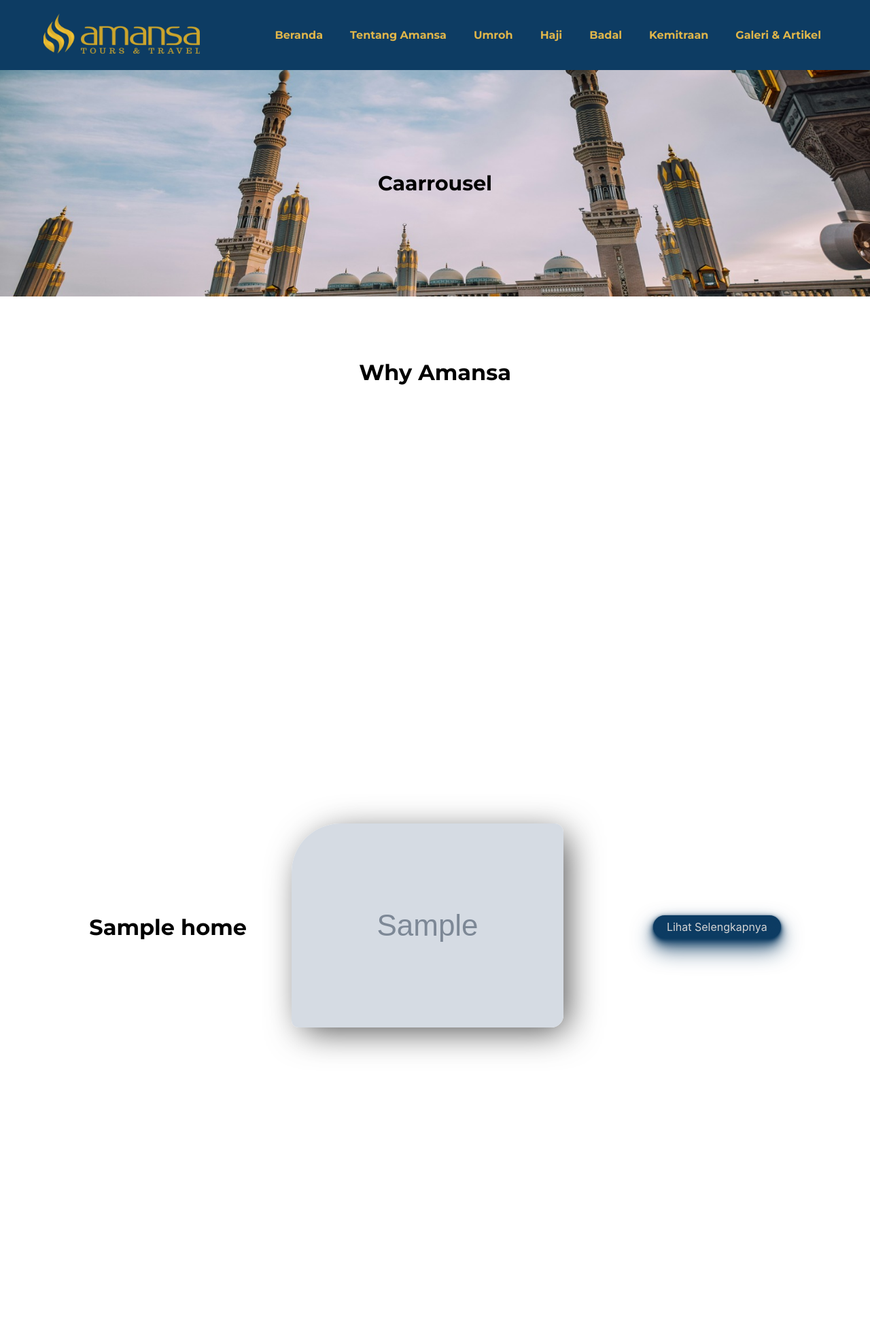
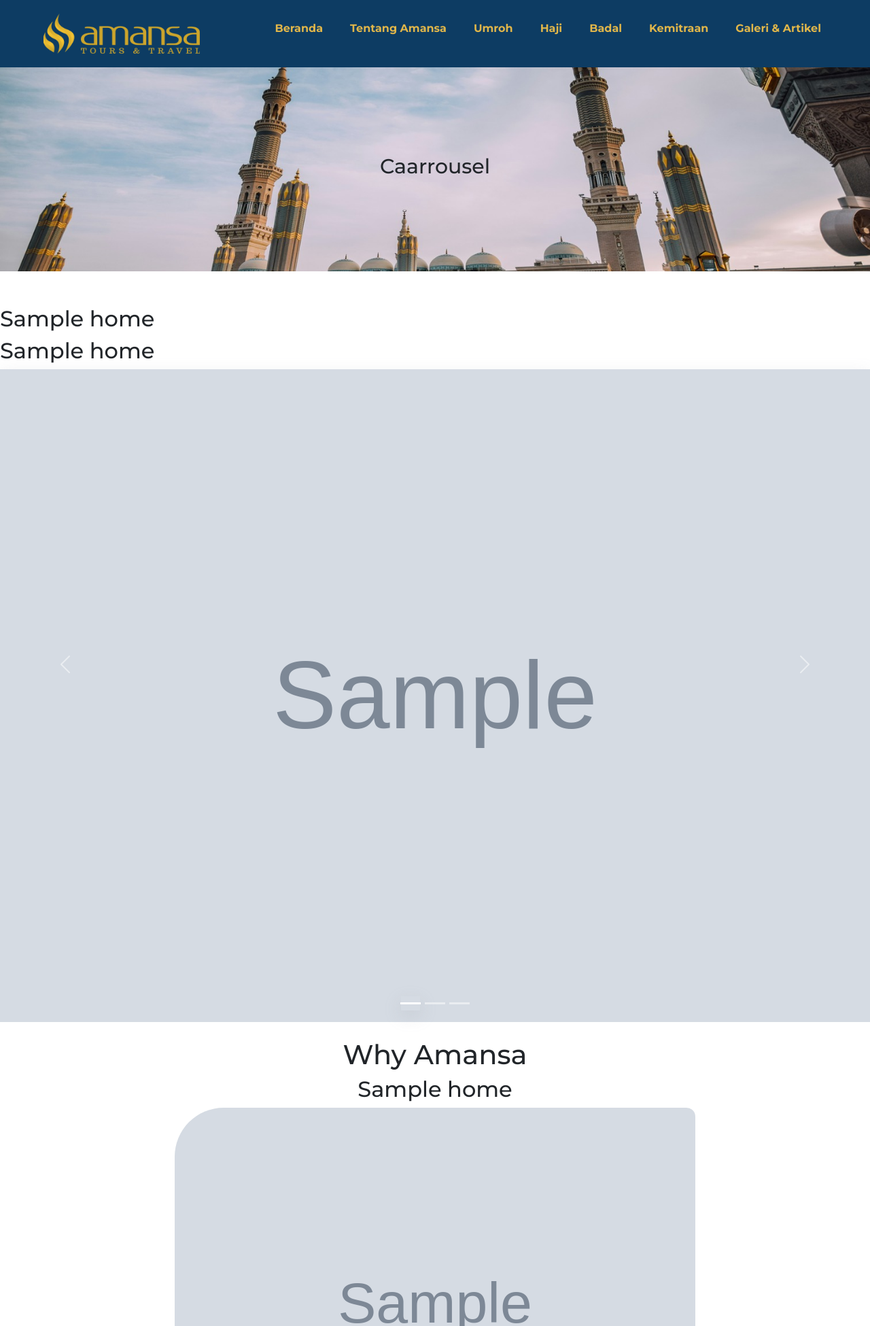
Before and after one commit to A063MuhammadIrfanAryaSyahputra/ManajemenPerpustakaan, a PHP site: page /Main/index.php in a window 1280 px wide. Shown: the top 1950 px of the page at 68% size. Run offline with PHP 8.4, Linux system fonts and the light colour scheme; tables that the repository leaves empty or names only in its code hold one stand-in row (values such as "Sample post"); grey boxes marked "Sample" are stand-in pictures.

Commit message:
added home with carrousel

```diff
--- a/Main/css/style.css
+++ b/Main/css/style.css
@@ -156,6 +156,16 @@
   -moz-box-shadow: 10px 10px 51px -7px rgba(0, 0, 0, 0.75);
 }
 
+.containerCoverDotIcon img {
+  width: 65%;
+  border-radius: 72px 13px 18px 10px;
+  /* -webkit-border-radius: 72px 13px 18px 10px; */
+  /* -moz-border-radius: 72px 13px 18px 10px; */
+  /* box-shadow: 10px 10px 51px -7px rgba(0, 0, 0, 0.75); */
+  /* -webkit-box-shadow: 10px 10px 51px -7px rgba(0, 0, 0, 0.75); */
+  /* -moz-box-shadow: 10px 10px 51px -7px rgba(0, 0, 0, 0.75); */
+}
+
 .parallax-1 {
   background-image: url("../assets/umrohh.jpg");
   background-repeat: no-repeat;
@@ -188,6 +198,19 @@
 }
 
 .containerPaketUmroh {
+  width: 92%;
+  margin: auto;
+  height: 1550px;
+  /* border: 6px solid rgb(14, 255, 74); */
+  align-items: center;
+  text-align: center;
+  display: flex;
+  flex-wrap: wrap;
+  flex-direction: row;
+  justify-content: space-around;
+}
+
+.containerHomeDotIcon {
   width: 92%;
   margin: auto;
   height: 1550px;
--- a/Main/footerAmansa.php
+++ b/Main/footerAmansa.php
@@ -16,7 +16,7 @@
         <div class="footer-section">
             <h2>Address</h2>
             <p>1234 Street Name, City, Country</p>
-            <a href="Admin/loginPage" class="sidebar-link"> > Login</a>
+            <a href="../Admin/loginPage" class="sidebar-link"> > Login</a>
         </div>
     </div>
     <div class="footer-bottom">
--- a/Main/index.php
+++ b/Main/index.php
@@ -10,10 +10,15 @@
   <meta name="viewport" content="width=device-width, initial-scale=1.0" />
   <meta http-equiv="X-UA-Compatible" content="ie=edge" />
   <title>Responsive Navbar</title>
+  <link href="https://cdn.jsdelivr.net/npm/bootstrap@5.3.3/dist/css/bootstrap.min.css" rel="stylesheet" integrity="sha384-QWTKZyjpPEjISv5WaRU9OFeRpok6YctnYmDr5pNlyT2bRjXh0JMhjY6hW+ALEwIH" crossorigin="anonymous">
+  <script src="https://cdn.jsdelivr.net/npm/bootstrap@5.3.3/dist/js/bootstrap.bundle.min.js" integrity="sha384-YvpcrYf0tY3lHB60NNkmXc5s9fDVZLESaAA55NDzOxhy9GkcIdslK1eN7N6jIeHz" crossorigin="anonymous"></script>
+
   <link rel="stylesheet" type="text/css" href="css/style.css" />
+
 </head>
 
 <body>
+
 
   <?php include 'navbarAmansa.php'; ?>
 
@@ -28,129 +33,101 @@
       </div>
     </div>
   </div>
+
+
+  <div id="hero-carousel" class="carousel slide" data-bs-ride="carousel" data-bs-interval="2000">
+    <div class="carousel-indicators">
+      <button type="button" data-bs-target="#hero-carousel" data-bs-slide-to="0" class="active" aria-current="true" aria-label="Slide 1"></button>
+      <button type="button" data-bs-target="#hero-carousel" data-bs-slide-to="1" aria-label="Slide 2"></button>
+      <button type="button" data-bs-target="#hero-carousel" data-bs-slide-to="2" aria-label="Slide 3"></button>
+    </div>
+
+    <div class="carousel-inner">
+
+      <div class="">
+        <?php
+        $rows = mysqli_query($conn, "SELECT * FROM home WHERE id = 1");
+        foreach ($rows as $row) :
+        ?>
+          <div class="whyAmansaContent">
+            <h2><?php echo $row["nama"]; ?></h2>
+            <div class="containerCoverDotIcon">
+
+              <h2><?php echo $row["nama"]; ?></h2>
+            </div>
+          </div>
+        <?php endforeach; ?>
+      </div>
+
+      <div class="carousel-item active c-item">
+      <img src="../Admin/img/<?php echo $row['cover']; ?>" alt="Cover Image" class="d-block w-100 c-img" alt="Slide 1">
+        <div class="carousel-caption top-0 mt-4">
+
+
+        </div>
+      </div>
+      <div class="carousel-item c-item">
+        <img src="https://persadaindonesia.com/wp-content/uploads/2023/06/Frame-418-1536x539.webp" class="d-block w-100 c-img" alt="Slide 2">
+        <div class="carousel-caption top-0 mt-4">
+
+
+        </div>
+      </div>
+      <div class="carousel-item c-item">
+        <img src="https://persadaindonesia.com/wp-content/uploads/2023/06/Frame-418-1536x539.webp" class="d-block w-100 c-img" alt="Slide 3">
+        <div class="carousel-caption top-0 mt-4">
+
+        </div>
+      </div>
+    </div>
+    <button class="carousel-control-prev" type="button" data-bs-target="#hero-carousel" data-bs-slide="prev">
+      <span class="carousel-control-prev-icon" aria-hidden="true"></span>
+      <span class="visually-hidden">Previous</span>
+    </button>
+    <button class="carousel-control-next" type="button" data-bs-target="#hero-carousel" data-bs-slide="next">
+      <span class="carousel-control-next-icon" aria-hidden="true"></span>
+      <span class="visually-hidden">Next</span>
+    </button>
   </div>
 
   <div class="containerUmroh">
     <br>
     <h1>Why Amansa</h1>
-    <div class="containerPaketUmroh">
-      <!-- <div class="paketUmroh"> -->
+
+    <div class="">
       <?php
-        $i = 1;
-        $rows = mysqli_query($conn, "SELECT * FROM home WHERE id = 1"); ?>
-        <?php foreach ($rows as $row) : ?>
-          <tr>
-            <td>
-              <h1><?php echo $row["nama"]; ?></h1>
-            </td>
-            <div class="containerCoverUmroh"> <!-- This class is for bentuk bracket -->
-              <td><img src="../Admin/img/<?php echo $row['cover']; ?>" alt=""></td>
+      $rows = mysqli_query($conn, "SELECT * FROM home WHERE id = 1");
+      foreach ($rows as $row) :
+      ?>
+        <div class="whyAmansaContent">
+          <h2><?php echo $row["nama"]; ?></h2>
+          <div class="containerCoverDotIcon">
+            <img src="../Admin/img/<?php echo $row['cover']; ?>" alt="Cover Image">
+            <h2><?php echo $row["nama"]; ?></h2>
           </div>
-            <?php
-            echo
-            "<br><td><a href='paketHaji.php?id=" . $row['id'] . "' class='button33'>Lihat Selengkapnya</a> </td>" ?>
-          </tr>
+        </div>
       <?php endforeach; ?>
     </div>
 
-      <div class="paketUmroh">
+    <div class="">
       <?php
-        $i = 1;
-        $rows = mysqli_query($conn, "SELECT * FROM home WHERE id = 2"); ?>
-        <?php foreach ($rows as $row) : ?>
-          <tr>
-            <td>
-              <h1><?php echo $row["nama"]; ?></h1>
-            </td>
-            <div class="containerCoverUmroh">
-              <td><img src="../Admin/img/<?php echo $row['cover']; ?>" alt=""></td>
+      $rows = mysqli_query($conn, "SELECT * FROM home WHERE id = 1");
+      foreach ($rows as $row) :
+      ?>
+        <div class="whyAmansaContent">
+          <h2><?php echo $row["nama"]; ?></h2>
+          <div class="containerCoverDotIcon">
+            <img src="../Admin/img/<?php echo $row['cover']; ?>" alt="Cover Image">
+            <h2><?php echo $row["nama"]; ?></h2>
           </div>
-            <?php
-            echo
-            "<br><td><a href='paketHaji.php?id=" . $row['id'] . "' class='button33'>Lihat Selengkapnya</a> </td>" ?>
-          </tr>
+        </div>
       <?php endforeach; ?>
     </div>
 
-      <div class="paketUmroh">
-        <?php
-        $i = 1;
-        $rows = mysqli_query($conn, "SELECT * FROM home WHERE id = 3"); ?>
-        <?php foreach ($rows as $row) : ?>
-          <tr>
-            <td>
-              <h1><?php echo $row["nama"]; ?></h1>
-            </td>
-            <div class="containerCoverUmroh">
-              <td><img src="../Admin/img/<?php echo $row['cover']; ?>" alt=""></td>
-            </div>
-            <?php
-            echo
-            "<br><td><a href='paketHaji.php?id=" . $row['id'] . "' class='button33'>Lihat Selengkapnya</a> </td>" ?>
-          </tr>
-        <?php endforeach; ?>
+    <br>
   </div>
 
-      <div class="paketUmroh">
-        <?php
-        $i = 1;
-        $rows = mysqli_query($conn, "SELECT * FROM home WHERE id = 4"); ?>
-        <?php foreach ($rows as $row) : ?>
-          <tr>
-            <td>
-              <h1><?php echo $row["nama"]; ?></h1>
-            </td>
-            <div class="containerCoverUmroh">
-              <td><img src="../Admin/img/<?php echo $row['cover']; ?>" alt=""></td>
-            </div>
-            <?php
-            echo
-            "<br><td><a href='paketHaji.php?id=" . $row['id'] . "' class='button33'>Lihat Selengkapnya</a> </td>" ?>
-          </tr>
-        <?php endforeach; ?>
-      </div>
-      <div class="paketUmroh">
-
-        <?php
-        $i = 1;
-        $rows = mysqli_query($conn, "SELECT * FROM home WHERE id = 5"); ?>
-        <?php foreach ($rows as $row) : ?>
-          <tr>
-            <td>
-              <h1><?php echo $row["nama"]; ?></h1>
-            </td>
-            <div class="containerCoverUmroh">
-              <td><img src="../Admin/img/<?php echo $row['cover']; ?>" alt=""></td>
-            </div>
-            <?php
-            echo
-            "<br><td><a href='paketHaji.php?id=" . $row['id'] . "' class='button33'>Lihat Selengkapnya</a> </td>" ?>
-          </tr>
-        <?php endforeach; ?>
-      </div>
-      <div class="paketUmroh">
-        <?php
-        $i = 1;
-        $rows = mysqli_query($conn, "SELECT * FROM home WHERE id = 6"); ?>
-        <?php foreach ($rows as $row) : ?>
-          <tr>
-            <td>
-              <h1><?php echo $row["nama"]; ?></h1>
-            </td>
-            <div class="containerCoverUmroh">
-              <td><img src="../Admin/img/<?php echo $row['cover']; ?>" alt=""></td>
-            </div>
-            <?php
-            echo
-            "<br><td><a href='paketHaji.php?id=" . $row['id'] . "' class='button33'>Lihat Selengkapnya</a> </td>" ?>
-          </tr>
-        <?php endforeach; ?>
-      </div>
-      <br>
-    </div>
-  </div>
   <?php include 'footerAmansa.php'; ?>
-
 
   <script src="js/script.js"></script>
 </body>
--- a/sidebar.php
+++ b/sidebar.php
@@ -24,6 +24,9 @@
                 <li class="sidebar-item">
                   <a href="Admin/menuGambar/Galeri/photoGaleri.php" class="sidebar-link">Galeri</a>
                 </li>
+                <li class="sidebar-item">
+                  <a href="Admin/menuGambar/Galeri/home.php" class="sidebar-link">Galeri</a>
+                </li>
               </ul>
             </li>
             <li class="sidebar-item">
```
Also changed, not shown: 2 other files. Lines whose indentation alone changed are shown as unchanged.
